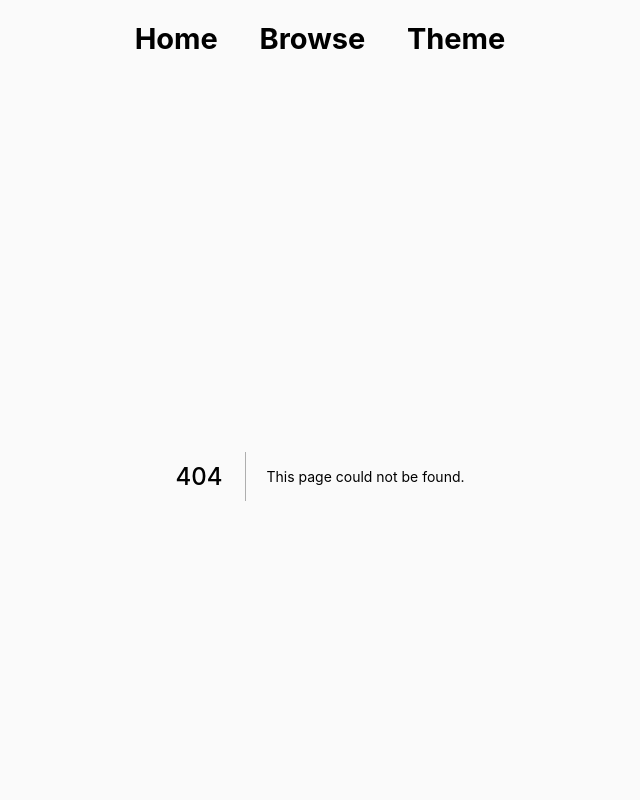
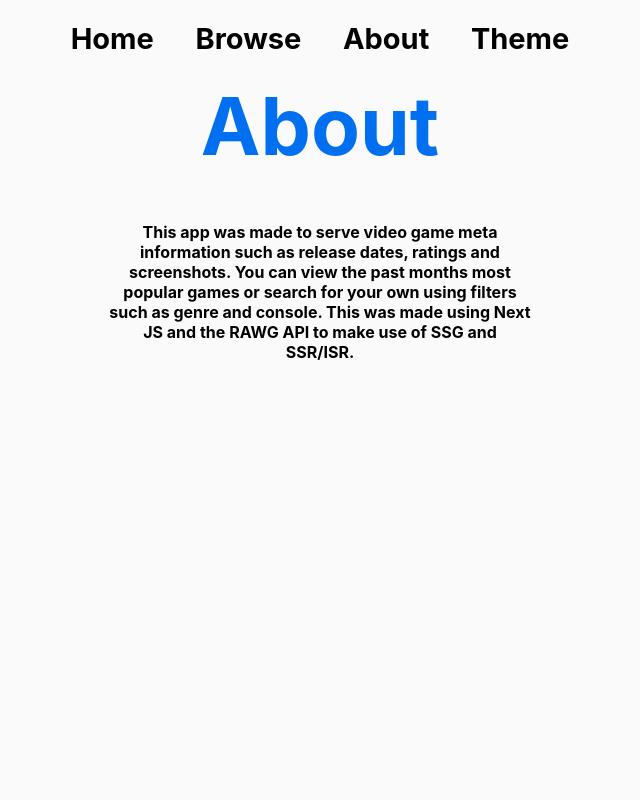
Before and after one commit to ShaumikRahman/next-games, a Next.js app: page /about in a window 1280 px wide. Before the commit this address had no page. Shown: the top 800 px of the page, without its empty margins (320-960 px from the left). Built offline with nearby package versions, Linux system fonts and the light colour scheme.

Commit message:
about page

```diff
--- a/components/Navbar.js
+++ b/components/Navbar.js
@@ -12,6 +12,11 @@ const Navbar = () => {
       <div className={styles.link}>
         <Link href={"/browse"} passHref>
             <h3>Browse</h3>
+        </Link>
+      </div>
+      <div className={styles.link}>
+        <Link href={"/about"} passHref>
+            <h3>About</h3>
         </Link>
       </div>
       <div className={styles.link}>
--- /dev/null
+++ b/pages/about.js
@@ -0,0 +1,19 @@
+import styles from '../styles/About.module.scss'
+
+export default function about() {
+
+    return (
+        <div className="container">
+
+            <h1 className="title">
+                About
+            </h1>
+
+            <h4 className={styles.text}>
+                This app was made to serve video game meta information such as release dates, ratings and screenshots. You can view the past
+                months most popular games or search for your own using filters such as genre and console. This was made using Next JS and the
+                RAWG API to make use of SSG and SSR/ISR.
+            </h4>
+        </div>
+    )
+}
--- /dev/null
+++ b/styles/About.module.scss
@@ -0,0 +1,8 @@
+.text {
+    text-align: center;
+    width: 33%;
+
+    @media (max-width: 40rem) {
+        width: 85%;
+    }
+}
```
